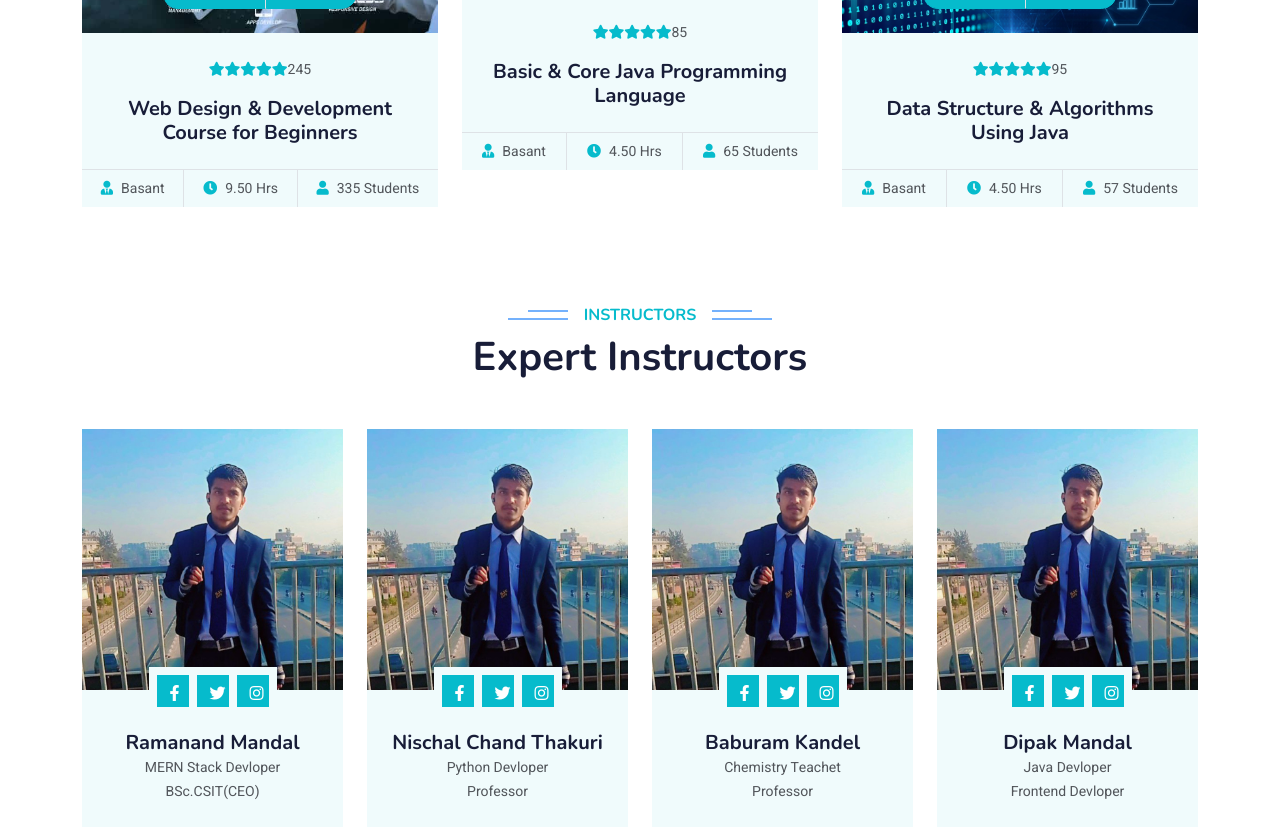
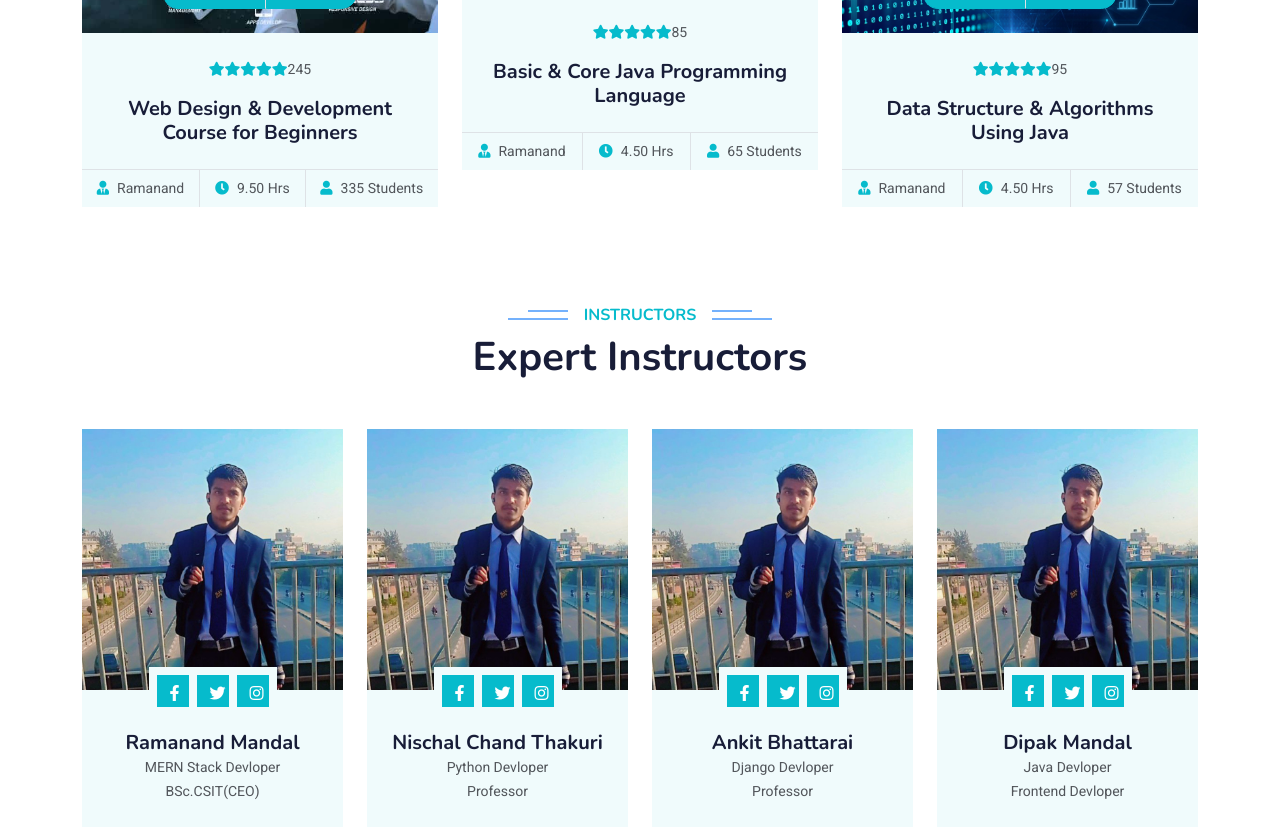
Before and after one commit to ramanand00/Rising-up-elearning-website, a React (Vite) app: page / in a window 1280 px wide. Shown: the part 2460-3289 px from the top of the page. Built offline with nearby package versions, Linux system fonts and the light colour scheme.

Commit message:
new changes

```diff
--- a/src/Components/Course/Fullstack.jsx
+++ b/src/Components/Course/Fullstack.jsx
@@ -12,7 +12,7 @@ export default function Fullstack() {
     join: "/courses/fullstack/html",
     // price: "Free for You",
     title: "HTML5 Tutorials",
-    teachername: "Basant",
+    teachername: "Ramanand",
     review: 210,
     duration: "3.11 Hrs",
     totalstudent: "50",
@@ -26,7 +26,7 @@ export default function Fullstack() {
     // price: "Free for You",
     title: "CSS Tutorials",
     review: 237,
-    teachername: "Basant",
+    teachername: "Ramanand",
     duration: "1.00 Hrs",
     totalstudent: "35",
   };
@@ -39,7 +39,7 @@ export default function Fullstack() {
     // price: "Free for You",
     title: "JavaScript Tutorials",
     review: 174,
-    teachername: "Basant",
+    teachername: "Ramanand",
     duration: "4.20 Hrs",
     totalstudent: "45",
   };
@@ -52,7 +52,7 @@ export default function Fullstack() {
     // price: "Free for You",
     title: "MySQL Tutorials",
     review: 123,
-    teachername: "Basant",
+    teachername: "Ramanand",
     duration: "3.16 Hrs",
     totalstudent: "35",
   };
@@ -66,7 +66,7 @@ export default function Fullstack() {
     // price: "Free for You",
     title: "React Js Tutorials",
     review: 34,
-    teachername: "Basant",
+    teachername: "Ramanand",
     duration: "2.50 Hrs",
     totalstudent: "35",
   };
@@ -79,7 +79,7 @@ export default function Fullstack() {
     // price: "Free for You",
     title: "Mongodb Tutorials",
     review: 98,
-    teachername: "Basant",
+    teachername: "Ramanand",
     duration: "1.50 Hrs",
     totalstudent: "35",
   };
@@ -92,7 +92,7 @@ export default function Fullstack() {
     // price: "Free for You",
     title: "Express Js Tutorials",
     review: 231,
-    teachername: "Basant",
+    teachername: "Ramanand",
     duration: "1.30 Hrs",
     totalstudent: "35",
   };
@@ -105,7 +105,7 @@ export default function Fullstack() {
     // price: "Free for You",
     title: "Node JS Tutorials",
     review: 88,
-    teachername: "Basant",
+    teachername: "Ramanand",
     duration: "1.50 Hrs",
     totalstudent: "35",
   };
--- a/src/Components/Course/Mern.jsx
+++ b/src/Components/Course/Mern.jsx
@@ -14,7 +14,7 @@ export default function Mern() {
     // price: "Free for you",
     review: 285,
     title: "React Js Tutorials",
-    teachername: "Basant",
+    teachername: "Ramanand",
     duration: "1.50 Hrs",
     totalstudent: "35",
   };
@@ -27,7 +27,7 @@ export default function Mern() {
     // price: "Free for you",
     review: 156,
     title: "Mongodb Tutorials",
-    teachername: "Basant",
+    teachername: "Ramanand",
     duration: "1.50 Hrs",
     totalstudent: "35",
   };
@@ -40,7 +40,7 @@ export default function Mern() {
     // price: "Free for you",
     review: 115,
     title: "Express Js Tutorials",
-    teachername: "Basant",
+    teachername: "Ramanand",
     duration: "1.50 Hrs",
     totalstudent: "35",
   };
@@ -53,7 +53,7 @@ export default function Mern() {
     // price: "Free for you",
     review: 85,
     title: "Node JS Tutorials",
-    teachername: "Basant",
+    teachername: "Ramanand",
     duration: "1.50 Hrs",
     totalstudent: "35",
   };
--- a/src/Components/Course/Programming.jsx
+++ b/src/Components/Course/Programming.jsx
@@ -12,7 +12,7 @@ export default function Programming() {
     // price: "Free For You",
     review: 285,
     title: "Java Full Course",
-    teachername: "Basant",
+    teachername: "Ramanand",
     duration: "4.50 Hrs",
     totalstudent: "145",
   };
@@ -25,7 +25,7 @@ export default function Programming() {
     // price: "Free For You",
     review: 156,
     title: "Advance Java",
-    teachername: "Basant",
+    teachername: "Ramanand",
     duration: "4.13 Hrs",
     totalstudent: "75",
   };
@@ -38,7 +38,7 @@ export default function Programming() {
     // price: "Free For You",
     review: 115,
     title: "JavaScript Tutorials",
-    teachername: "Basant",
+    teachername: "Ramanand",
     duration: "4.50 Hrs",
     totalstudent: "135",
   };
@@ -51,7 +51,7 @@ export default function Programming() {
     // price: "Free For You",
     review: 85,
     title: "Node JS Tutorials",
-    teachername: "Basant",
+    teachername: "Ramanand",
     duration: "1.50 Hrs",
     totalstudent: "35",
   };
--- a/src/Components/Pages/Courses.jsx
+++ b/src/Components/Pages/Courses.jsx
@@ -12,7 +12,7 @@ export default function Cources() {
     // price: "Free for You",
     review: 245,
     title: "Web Design & Development Course for Beginners",
-    teachername: "Basant",
+    teachername: "Ramanand",
     duration: "9.50 Hrs",
     totalstudent: "335",
   };
@@ -25,7 +25,7 @@ export default function Cources() {
     // price: "Free for You",
     review: 85,
     title: "Basic & Core Java Programming Language",
-    teachername: "Basant",
+    teachername: "Ramanand",
     duration: "4.50 Hrs",
     totalstudent: "65",
   };
@@ -38,7 +38,7 @@ export default function Cources() {
     // price: "Free for You",
     review: 95,
     title: "Data Structure & Algorithms Using Java",
-    teachername: "Basant",
+    teachername: "Ramanand",
     duration: "4.50 Hrs",
     totalstudent: "57",
   };
--- a/src/Components/Pages/Footer.jsx
+++ b/src/Components/Pages/Footer.jsx
@@ -161,7 +161,7 @@ export default function Footer() {
                 , All Right Reserved. Designed By{" "} <strong>SoftRiseup</strong>
                 {/* <a
                   className="border-bottom"
-                  href="https://www.linkedin.com/in/basant-kumar-bharati"
+                  href="https://www.linkedin.com/in/Ramanand-kumar-mandal"
                   target="_blank"
                 >
                   <strong>SoftRiseup</strong>
--- a/src/Components/Pages/Profile.jsx
+++ b/src/Components/Pages/Profile.jsx
@@ -93,7 +93,7 @@ export default function Profile() {
                             icon="github fa-lg"
                             style={{ color: "#333333" }}
                           />
-                          <MDBCardText>basant-goswami</MDBCardText>
+                          <MDBCardText>Ramanand-</MDBCardText>
                         </MDBListGroupItem>
                         <MDBListGroupItem className="d-flex justify-content-between align-items-center p-3">
                           <MDBIcon
@@ -101,7 +101,7 @@ export default function Profile() {
                             icon="twitter fa-lg"
                             style={{ color: "#55acee" }}
                           />
-                          <MDBCardText>@basantgoswmai_</MDBCardText>
+                          <MDBCardText>@Ramanand00</MDBCardText>
                         </MDBListGroupItem>
                         <MDBListGroupItem className="d-flex justify-content-between align-items-center p-3">
                           <MDBIcon
@@ -109,7 +109,7 @@ export default function Profile() {
                             icon="instagram fa-lg"
                             style={{ color: "#ac2bac" }}
                           />
-                          <MDBCardText>basant.bharati.54</MDBCardText>
+                          <MDBCardText>Ramanand.mandal.54</MDBCardText>
                         </MDBListGroupItem>
                         <MDBListGroupItem className="d-flex justify-content-between align-items-center p-3">
                           <MDBIcon
@@ -117,7 +117,7 @@ export default function Profile() {
                             icon="facebook fa-lg"
                             style={{ color: "#3b5998" }}
                           />
-                          <MDBCardText>basant bharati</MDBCardText>
+                          <MDBCardText>Ramanand mandal</MDBCardText>
                         </MDBListGroupItem>
                       </MDBListGroup>
                     </MDBCardBody>
--- a/src/Components/Pages/Team.jsx
+++ b/src/Components/Pages/Team.jsx
@@ -99,8 +99,8 @@ export default function Team() {
                   </div>
                 </div>
                 <div className="text-center p-4">
-                  <h5 className="mb-0">Baburam Kandel</h5>
-                  <small>Chemistry Teachet</small> <br />
+                  <h5 className="mb-0">Ankit Bhattarai</h5>
+                  <small>Django Devloper</small> <br />
                   <small>Professor</small>
                 </div>
               </div>
--- a/src/main.jsx
+++ b/src/main.jsx
@@ -9,7 +9,7 @@ ReactDOM.createRoot(document.getElementById('root')).render(
   <React.StrictMode>
     {/* <BrowserRouter> */}
     <Auth0Provider
-      domain="basantbharati.us.auth0.com"
+      domain="Ramanandmandal.us.auth0.com"
       clientId="pAqkqTfjGLYarZl6lcnHOddMOaDvSoTF"
       authorizationParams={{
         redirect_uri: window.location.origin
```
